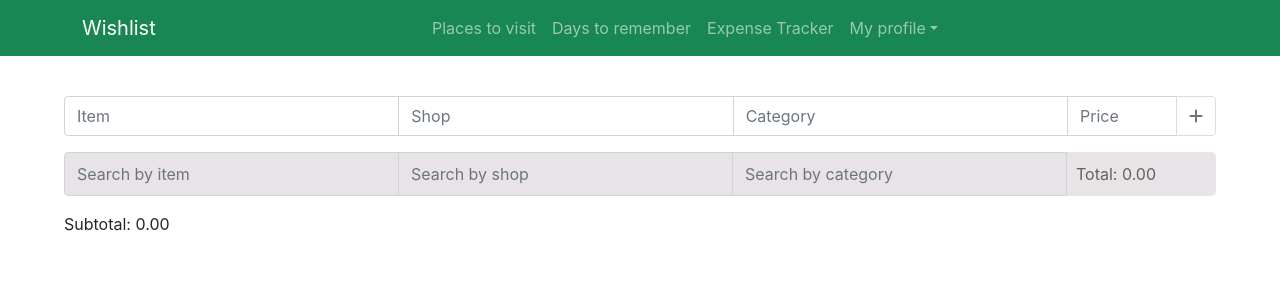
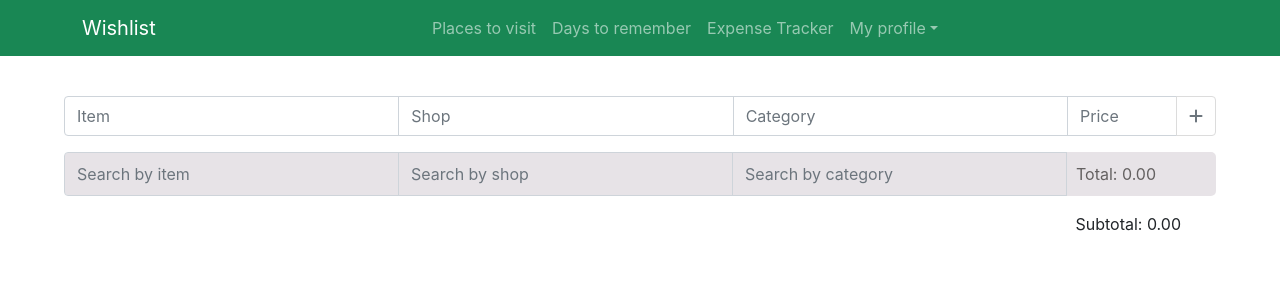
Before and after one commit to Mejsun/wishlist, a React (Create React App) app: page /expensetracker in a window 1280 px wide. Shown: the top 300 px of the page. Built offline with nearby package versions, Linux system fonts and the light colour scheme.

Commit message:
subtotal done

```diff
--- a/src/components/Expensetrack/Expensetrack.scss
+++ b/src/components/Expensetrack/Expensetrack.scss
@@ -8,12 +8,11 @@ $success:#519059;
     margin: 5vw;
     margin-top:40px;
     word-wrap:break-word ;
-
     .form-control:nth-child(4){max-width: 110px;}
     .searchgroup{
         .form-control{
-
             background-color: $bgrcolor;
+            margin-bottom: 0px;
         }
         .total{
             width: 150px;
@@ -22,6 +21,11 @@ $success:#519059;
             color: $primarycolor;
             border-radius: 5px;
         }
+    }
+    .subtotal{
+        display: flex;
+        justify-content:flex-end;
+        padding: 0 35px 10px 35px;
     }
         .item{
             text-transform: capitalize;
```
